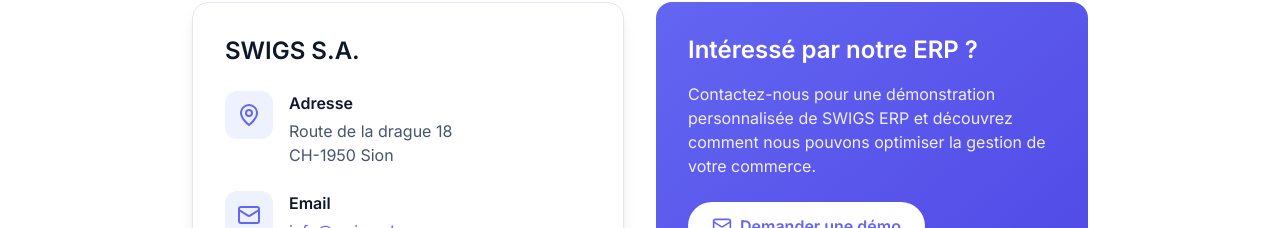
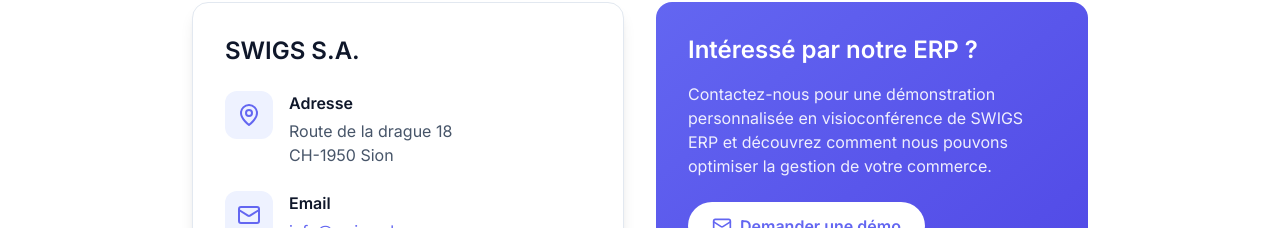
Before and after one commit to swigsstaking/swigswebsite, a React (Vite) app: page /contact in a window 1280 px wide. Shown: the part 398-626 px from the top of the page. Built offline with nearby package versions, Linux system fonts and the light colour scheme; no server answers.

Commit message:
fix: préciser visioconférence pour la démo ERP

```diff
--- a/src/pages/Contact.jsx
+++ b/src/pages/Contact.jsx
@@ -91,7 +91,7 @@
                 Intéressé par notre ERP ?
               </h2>
               <p className="text-white/90 mb-6">
-                Contactez-nous pour une démonstration personnalisée de SWIGS ERP et découvrez comment nous pouvons optimiser la gestion de votre commerce.
+                Contactez-nous pour une démonstration personnalisée en visioconférence de SWIGS ERP et découvrez comment nous pouvons optimiser la gestion de votre commerce.
               </p>
               <a
                 href="https://calendar.app.google/miQuqv9sbz2mGErP9"
```
